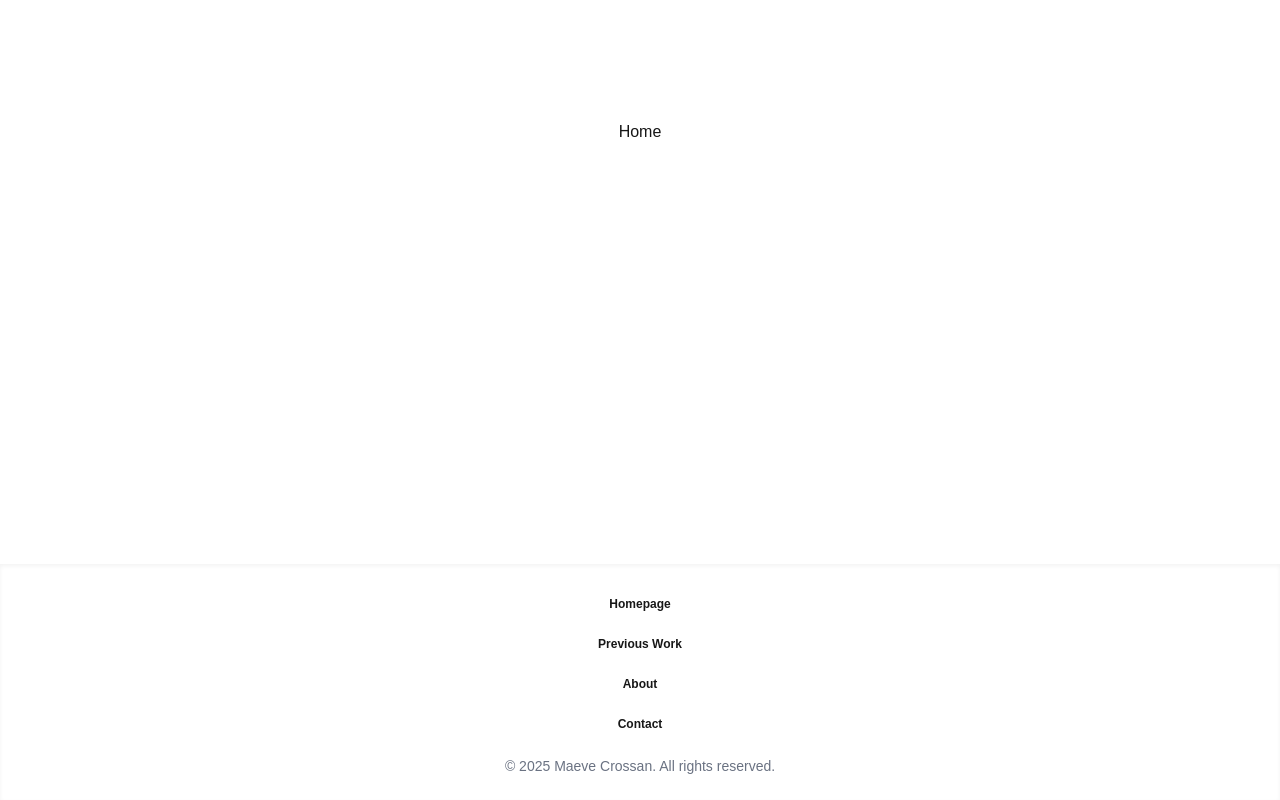
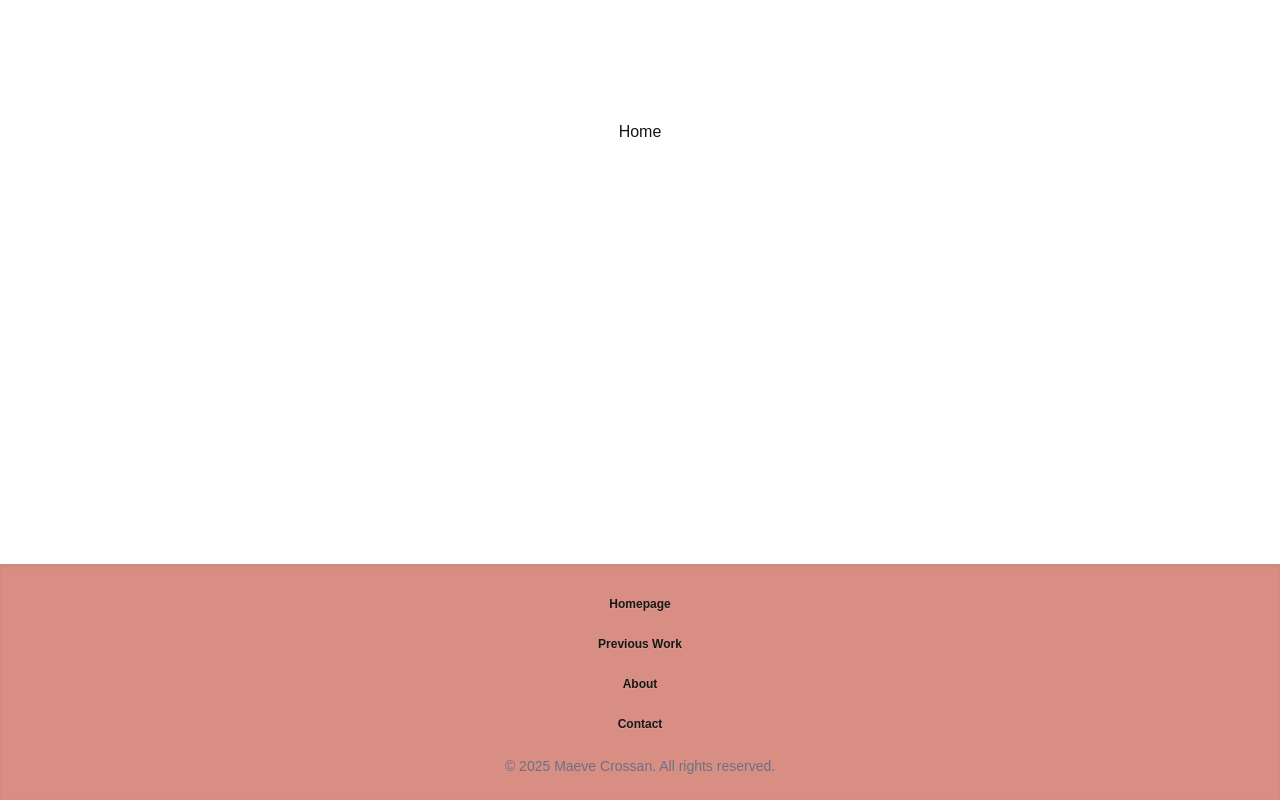
Before and after one commit to maevecrossan/my-portfolio, a Next.js app: page / in a window 1280 px wide. Shown: the part 440-1240 px from the top of the page. Built offline with nearby package versions, Linux system fonts and the light colour scheme.

Commit message:
Add pink bg to footer.

```diff
--- a/components/Footer.js
+++ b/components/Footer.js
@@ -3,8 +3,8 @@ import Link from "next/link";
 
 export default function Footer() {
     return (
-        <footer className="bg-gray-100 mt-8">
-            <div className="flex flex-col items-center bg-base-100 shadow-inner px-4 py-6 space-y-4">
+        <footer className="bg-ny-pink mt-8">
+            <div className="flex flex-col items-center shadow-inner px-4 py-6 space-y-4">
                 {/* Stacked Nav Links */}
                 <div className="flex flex-col items-center space-y-2">
                     <Link href="/" className="btn btn-ghost btn-sm">Homepage</Link>
```
